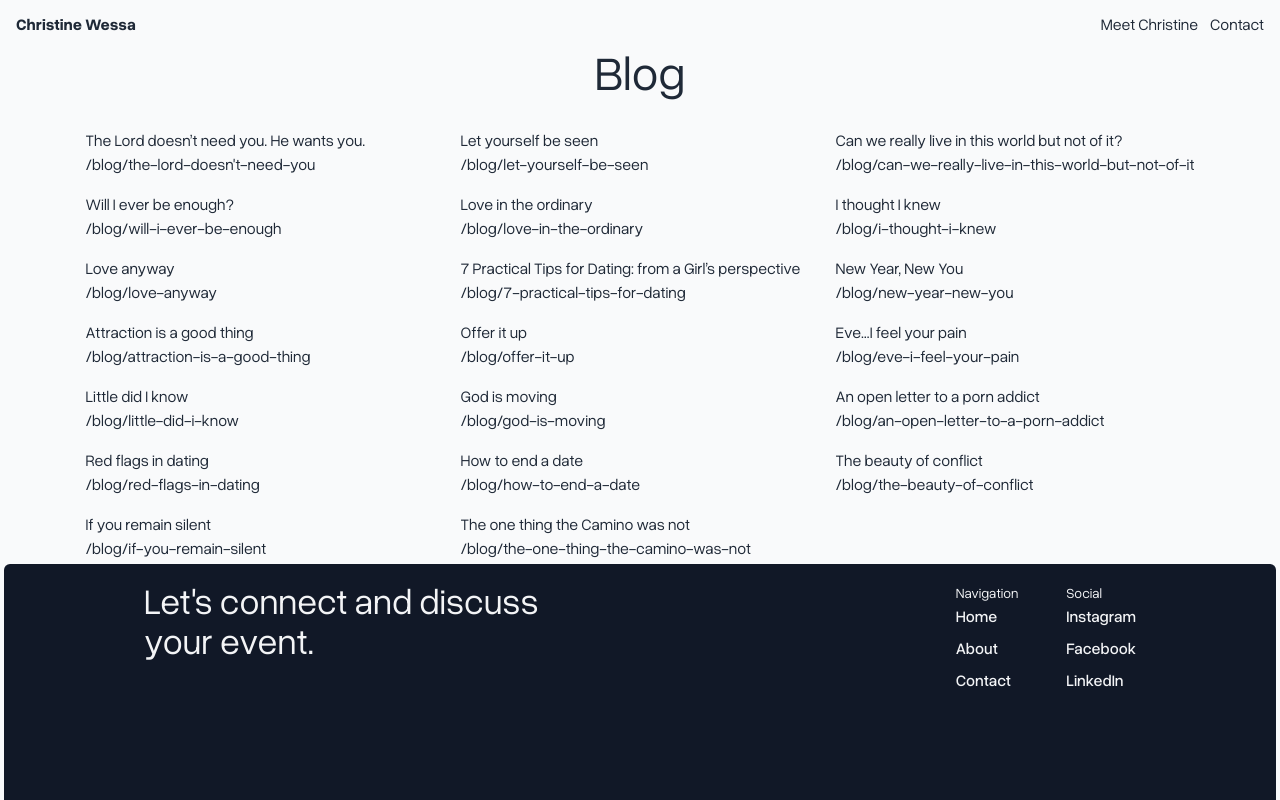
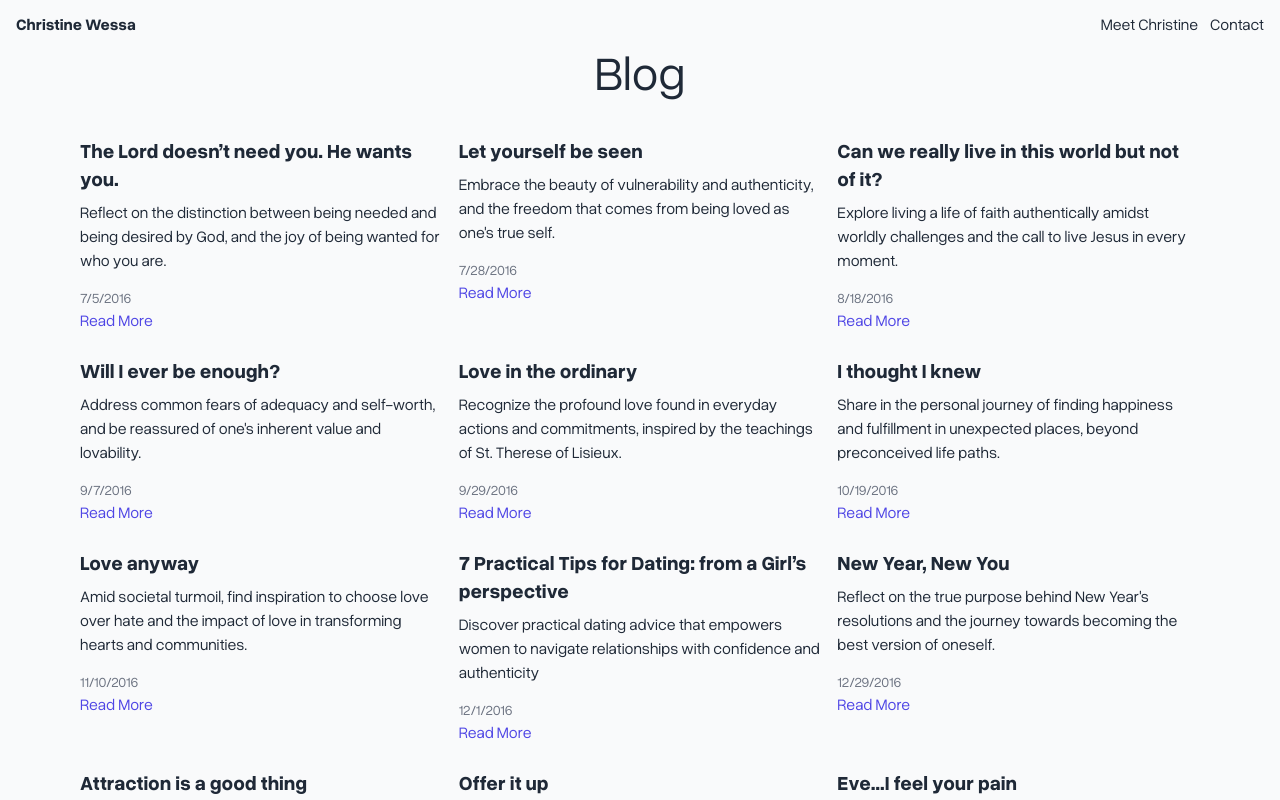
Before and after one commit to kjwessa/christine-wessa, a Next.js app: page /blog in a window 1280 px wide. Shown: the top 800 px of the page. Built offline with nearby package versions, Linux system fonts and the light colour scheme; a web font is replaced by a local one.

Commit message:
feat(ui): link blog page array of posts with individual posts

```diff
--- a/app/blog/[slug]/page.tsx
+++ b/app/blog/[slug]/page.tsx
@@ -2,38 +2,43 @@ import fs from "fs";
 import path from "path";
 import matter from "gray-matter";
 import { MDXRemote } from "next-mdx-remote/rsc";
-import { error } from "console";
 
-// Returns the content of the post with the matching slug
+// Read the directory of posts
+const files = fs.readdirSync(path.join("posts"));
+
+//* Get Individual Post by Slug
 async function getPost({ slug }: { slug: string }) {
-  const files = fs.readdirSync(path.join("posts"));
+  // Establish the filename
   const filename = files.find((file) => file.includes(slug));
+  // Throw error if the file does not exist
   if (!filename) {
     throw new Error(`File for slug ${slug} not found.`);
   }
-
+  // Read the content for valid file types
   const markdownFile = fs.readFileSync(path.join("posts", filename), "utf-8");
-
+  // Extract the frontMatter and content from the MDX file
   const { data: frontMatter, content } = matter(markdownFile);
+  // Return the frontMatter, slug, and content
   return { frontMatter, slug, content };
 }
 
-// Generate static paths for blog posts at build time
+//* Generate static paths for blog posts at build time
 export async function generateStaticParams() {
-  const files = fs.readdirSync(path.join("posts"));
+  // Create the params, parsing out the date field from the MDX file
   const params = files.map((filename) => ({
     slug: filename.replace(/^\d{4}-\d{2}-\d{2}\./, "").replace(".mdx", ""),
   }));
-
+  // Return the resulting params
   return params;
 }
 
+//* Build the individual blog page
 export default async function Page({ params }: { params: { slug: string } }) {
-  //params contains the post "slug"
-  // fetch the post content based on teh slug
+  // Fetch the post based on the slug
   const props = await getPost(params);
-  // Customize componetns for MDX rendering
-  const components = {};
+  // Add components for MDX rendering (optional)
+  // const components = {};
+  //* Build the individual article
   return (
     <article className="mx-auto max-w-6xl p-4">
       <h1>{props.frontMatter.title}</h1>
--- a/app/blog/page.tsx
+++ b/app/blog/page.tsx
@@ -1,11 +1,7 @@
-// import { BlogCard } from "../components/BlogCard";
-
-// import { getPosts } from "../lib/mdxUtils";
+import { BlogCard } from "../components/BlogCard";
 import fs from "fs";
 import path from "path";
 import matter from "gray-matter";
-import Link from "next/link";
-
 import type { Metadata } from "next";
 
 export const metadata: Metadata = {
@@ -13,44 +9,46 @@ export const metadata: Metadata = {
   description: "See the latest posts from Christine Wessa.",
 };
 
-type Post = {
+interface PostMeta {
+  title: string;
+  publishedAt: string;
+  description: string;
+  author: string;
+}
+
+interface Post {
   slug: string;
-  data: {
-    title: string;
-    publishedAt: string;
-    description: string;
-    author: string;
-  };
-};
+  meta: PostMeta;
+}
 
-type BlogProps = {
-  posts: Post[];
-};
+//* Set the location of the posts directory
+const postsDirectory = path.join(process.cwd(), "posts");
 
-// Set the location of the blog directory
-const postsDirectory = path.join(process.cwd(), "posts");
-// Find all the files in the blog directory
-const files = fs.readdirSync(path.join(postsDirectory));
+//* Find all the files in the blog directory
+const files = fs.readdirSync(path.join("posts"));
 
-// console.log(files);
-
-// For each blog found
-const posts = files.map((filename) => {
+//* Map over each post, extract the frontMatter and adjust the slug
+const posts: Post[] = files.map((filename) => {
   // Read the content of each post
   const postContent = fs.readFileSync(
     path.join(postsDirectory, filename),
     "utf-8",
   );
-  // console.log(postContent);
-  //Extract the metadata
+  // Extract the frontMatter from each post
   const { data: frontMatter } = matter(postContent);
+  // Ensure the frontMatter has the correct structure
+  const meta: PostMeta = {
+    title: frontMatter.title,
+    publishedAt: frontMatter.publishedAt,
+    description: frontMatter.description,
+    author: frontMatter.author,
+  };
+  // Return the result
   return {
-    meta: frontMatter,
+    meta,
     slug: filename.replace(/^\d{4}-\d{2}-\d{2}\./, "").replace(".mdx", ""),
   };
 });
-
-// console.log(posts);
 
 export default function Blog() {
   return (
@@ -58,32 +56,15 @@ export default function Blog() {
       <h2 className="mb-8 text-5xl">Blog</h2>
       <div className="grid grid-cols-3 gap-4">
         {posts.map((post) => (
-          <div key={post.meta.title}>
-            <div>{post.meta.title}</div>
-            <p>{`/blog/` + post.slug}</p>
-          </div>
+          <BlogCard
+            key={post.meta.title}
+            title={post.meta.title}
+            publishedAt={post.meta.publishedAt}
+            description={post.meta.description}
+            slug={post.slug}
+          />
         ))}
       </div>
     </section>
   );
 }
-
-// export default function Blog() {
-//   const posts = getPosts();
-//   console.log(posts);
-//   return (
-//     <section className="m-auto flex min-h-32 max-w-6xl flex-grow flex-col items-center justify-center px-4">
-//       <h2 className="mb-8 text-5xl">Blog</h2>
-//       <div className="grid grid-cols-3 gap-4">
-//         {posts.map((post) => (
-//           <BlogCard
-//             key={post.data.title}
-//             title={post.data.title}
-//             publishedAt={post.data.publishedAt}
-//             description={post.data.description}
-//           />
-//         ))}
-//       </div>
-//     </section>
-//   );
-// }
--- a/app/components/BlogCard.tsx
+++ b/app/components/BlogCard.tsx
@@ -6,6 +6,7 @@ interface BlogCardProps {
   description: string;
   publishedAt: string | number;
   image?: string;
+  slug: string;
 }
 
 export function BlogCard({
@@ -13,6 +14,7 @@ export function BlogCard({
   description,
   publishedAt,
   image = "",
+  slug,
 }: BlogCardProps) {
   return (
     <div>
@@ -25,7 +27,7 @@ export function BlogCard({
         </p>
       </div>
       <Link
-        href={"posts/post-slug"}
+        href={`blog/${slug}`}
         className="text-indigo-600 hover:text-indigo-900"
       >
         Read More
--- a/app/lib/mdxUtils.ts
+++ /dev/null
@@ -1,42 +0,0 @@
-import fs from "fs";
-import path from "path";
-import matter from "gray-matter";
-import { serialize } from "next-mdx-remote/serialize";
-
-// Define the directory where MDX posts are stored
-const postsDirectory = path.join(process.cwd(), "app/blog/posts");
-
-//* Function to get all posts with their metadata and content
-export const getPosts = () => {
-  // Read all file names in the posts directory
-  const files = fs.readdirSync(postsDirectory);
-  return files.map((file) => {
-    // Construct the full path of each file
-    const fullPath = path.join(postsDirectory, file);
-    // Read the contents of the file
-    const fileContents = fs.readFileSync(fullPath, "utf8");
-    // Use gray-matter to parse the post metadata section
-    const { data, content } = matter(fileContents);
-    return {
-      data, // Contains the post metadata
-      content, // Contains the post content
-      slug: file.replace(/\.mdx$/, ""), // Extract the slug from the file name
-    };
-  });
-};
-
-//* Function to get a single post by slug
-export const getSinglePost = async (slug: string) => {
-  // Construct the full path to the file using the slug
-  const fullPath = path.join(postsDirectory, `${slug}.mdx`);
-  // Read the contents of the file
-  const fileContents = fs.readFileSync(fullPath, "utf-8");
-  // Parse the file contents to separate metadata and content
-  const { data, content } = matter(fileContents);
-  // Serialize the MDX content to be rendered on the client side
-  const mdxSource = await serialize(content);
-  return {
-    content: mdxSource, // Serialized MDX content
-    ...data, // Spread the metadata
-  };
-};
```
Also changed, not shown: 1 other file (tests, documents, lock files or other folders).
